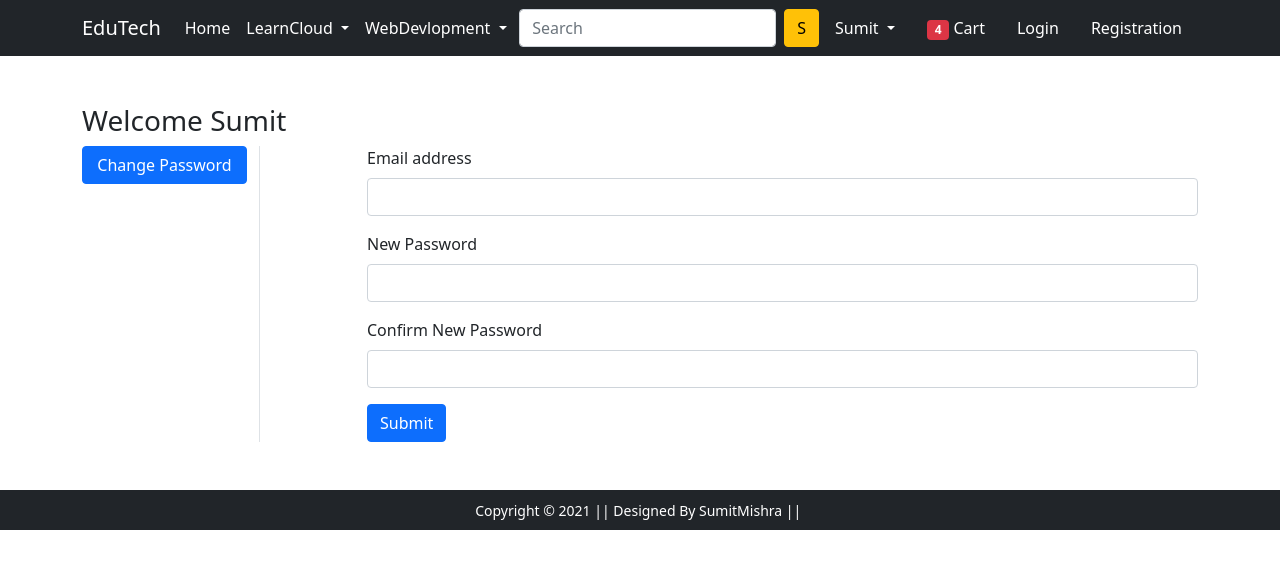
After one commit to sumit9mishra/EduTech, a Django app: template templates/app/changepassword.html in a window 1280 px wide. The commit adds this page. Shown: the top 569 px of the page. Run offline with Django 3.2, Linux system fonts and the light colour scheme; the template is opened without the code that fills it, so the values that code supplies are empty; some libraries are stand-ins or nearby versions.

Commit message:
3rd commit

```diff
--- a/static/app/css/style.css
+++ b/static/app/css/style.css
@@ -19,3 +19,7 @@
  font-size: 24px;
  font-weight: bold;
 }
+
+.htmlp{
+    font-size: 20px;
+}
--- /dev/null
+++ b/templates/app/changepassword.html
@@ -0,0 +1,32 @@
+{% extends 'app/base.html' %}
+{% load static %}
+{% block title %}Change Password{% endblock title %}
+{% block main-content %}
+<div class="container my-5">
+    <div class="row">
+        <h3>Welcome Sumit</h3>
+        <div class="col-sm-2 border-end">
+            <ul class="list-unstyled">
+                <li class="d-grid"><a href="#" class="btn btn-primary">Change Password</a></li>
+            </ul>
+        </div>
+        <div class="col-sm-9 offset-sm-1">
+            <form method="POST">{% csrf_token%}
+                <div class="mb-3">
+                    <label for="exampleInputEmail1" class="form-label">Email address</label>
+                    <input type="email" class="form-control" id="exampleInputEmail1" aria-describedby="emailHelp">
+                </div>
+                <div class="mb-3">
+                    <label for="exampleInputPassword1" class="form-label">New Password</label>
+                    <input type="password" class="form-control" id="exampleInputPassword1">
+                </div>
+                <div class="mb-3">
+                    <label for="exampleInputPassword1" class="form-label">Confirm New Password</label>
+                    <input type="password" class="form-control" id="exampleInputPassword1">
+                </div>
+                <button type="submit" class="btn btn-primary">Submit</button>
+            </form>
+        </div>
+    </div>
+</div>
+{% endblock main-content %}
```
Also changed, not shown: app/urls.py (+6 -1 lines), app/views.py (+14 -12 lines), templates/app/html.html (added, +35 -0 lines), db.sqlite3.
